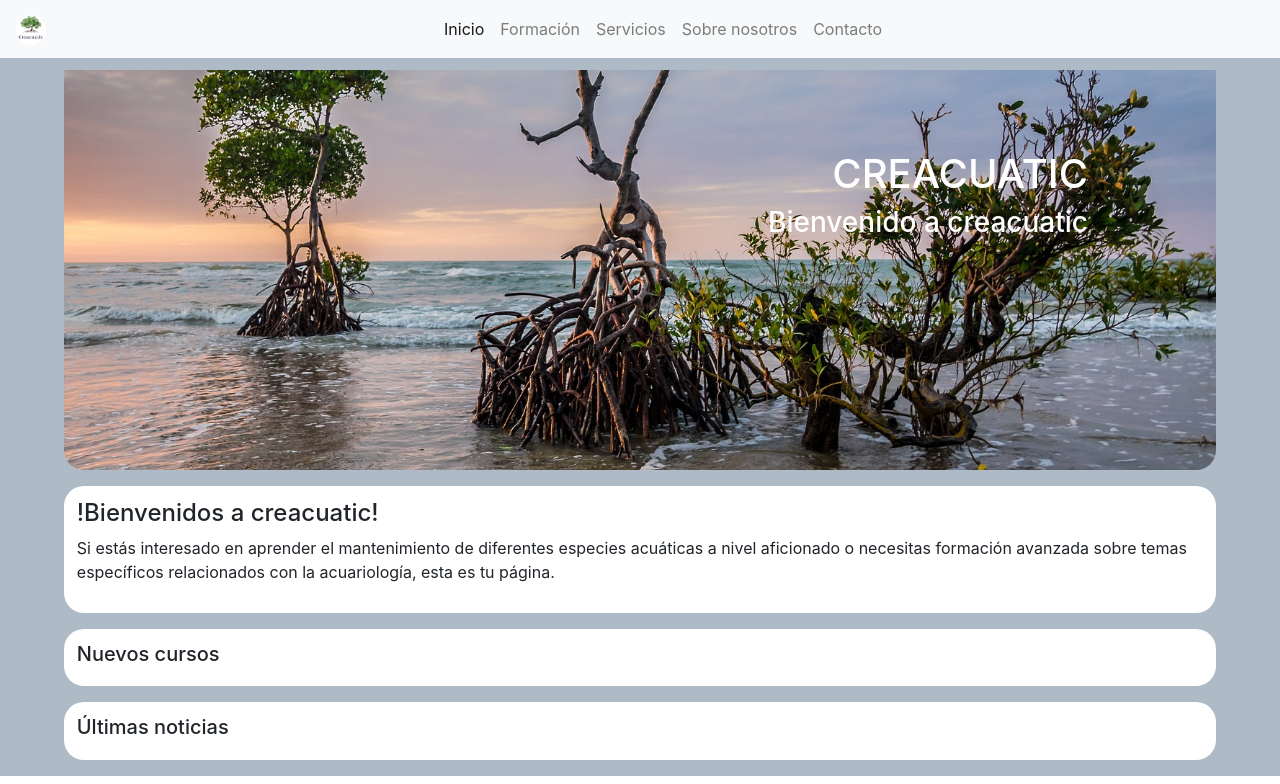
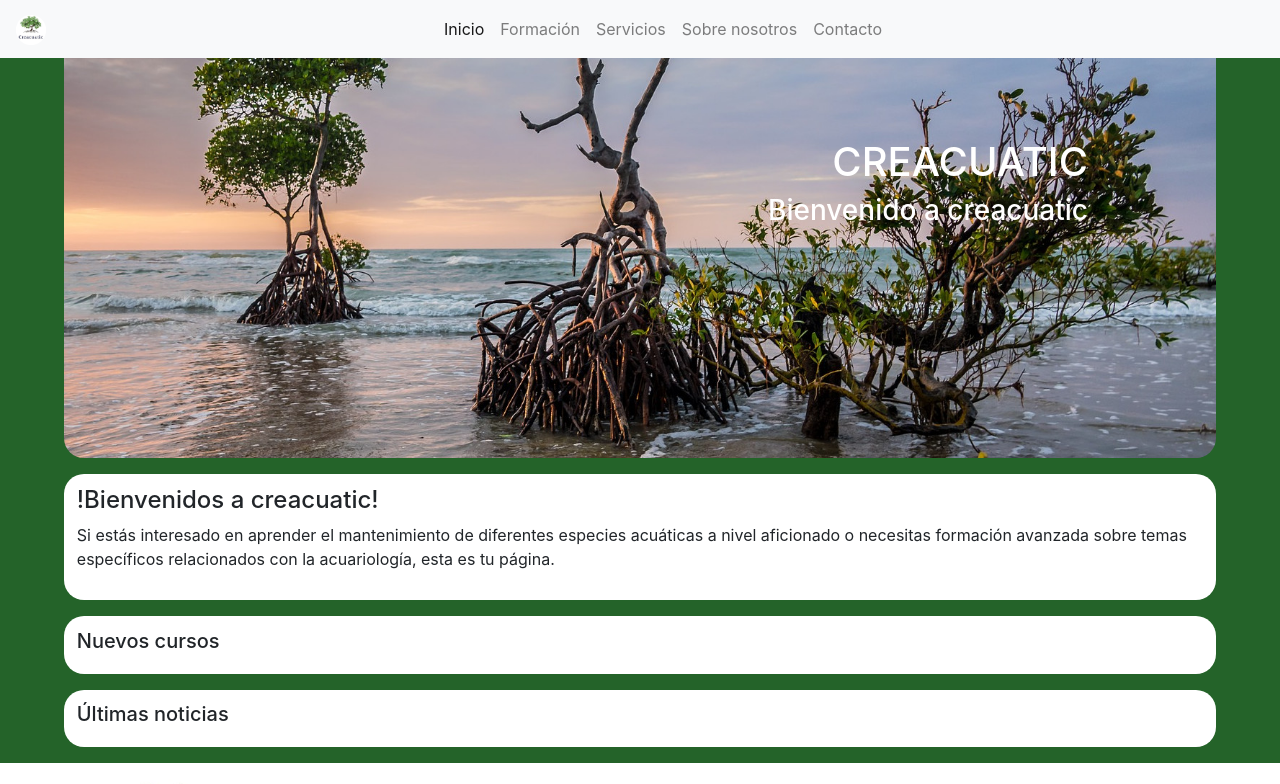
Before and after one commit to shamandul/Creacuatic-v4, a React (Create React App) app: page / in a window 1280 px wide. Shown: the top 784 px of the page. Built offline with nearby package versions, Linux system fonts and the light colour scheme; no server answers; the database is empty.

Commit message:
cambio de fondo y titulo

```diff
--- a/public/index.html
+++ b/public/index.html
@@ -24,7 +24,7 @@
       work correctly both with client-side routing and a non-root public URL.
       Learn how to configure a non-root public URL by running `npm run build`.
     -->
-    <title>React App</title>
+    <title>Creacuatic</title>
   </head>
   <body>
     <noscript>You need to enable JavaScript to run this app.</noscript>
--- a/src/pages/Styles/inicio.css
+++ b/src/pages/Styles/inicio.css
@@ -1,5 +1,5 @@
 body{
-    background-color: #aebac5 ;
+    background-color: #246329 ;
     margin: 0;
     padding: 0;
 }
@@ -7,6 +7,3 @@ body{
     margin: 0;
     padding: 0;
 }
-nav{
-    margin-bottom: 1%;
-}
```
